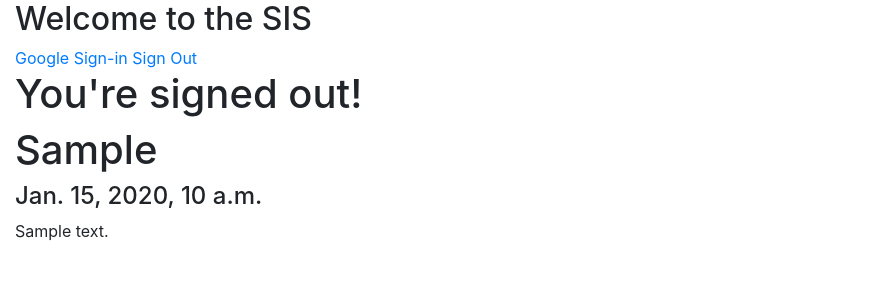
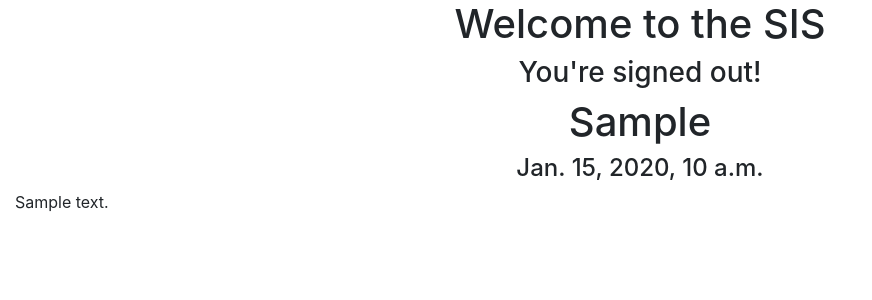
Before and after one commit to barackmaund1/django_student_information_system, a Django app: page / in a window 1280 px wide. Shown: the part 56-356 px from the top of the page, without its empty margins (0-872 px from the left). Run offline with Django 3.2, Linux system fonts and the light colour scheme; tables that the repository leaves empty hold one stand-in row (values such as "Sample post"); parts of the project's set-up code (start-up, migrations or seed data) failed here and were passed over; some libraries are stand-ins or nearby versions.

Commit message:
Create simple style.css for the home page, align content, tidy up page.

```diff
--- /dev/null
+++ b/SIS/home/static/home/style.css
@@ -0,0 +1,3 @@
+h1, h2, h3, h4 {
+    text-align: center;
+}
--- a/SIS/home/templates/home.html
+++ b/SIS/home/templates/home.html
@@ -1,17 +1,26 @@
 {% extends "base.html" %}
+{% load static %}
+
+{% block head %}
+    <link rel="stylesheet" type="text/css" href="{% static 'home/style.css' %}" />
+{% endblock %}
 
 {% block content %}
-<h2>Welcome to the SIS</h2>
-<a href="{% url "social:begin" "google-oauth2" %}?next={{request.get_full_path}}">Google Sign-in</a>
-<a href="{% url "home:logout" %}">Sign Out</a>
-
-{% if user.is_authenticated %}
-<h1>Hi, {{ user.first_name }}. You're signed in!</h1>
-<h2>You a member of {{ user_state }}</h2>
-{% else %}
-<h1>You're signed out!</h1>
-{% endif %}
-
+    <div class="row">
+        <div class="col-sm">
+            <h1>Welcome to the SIS</h1>
+        </div>
+    </div>
+    <div class="row">
+        <div class="col-sm">
+            {% if user.is_authenticated %}
+            <h3>Hi, {{ user.first_name }}. You're signed in!</h3>
+            <h4>You a member of {{ user_state }}</h4>
+            {% else %}
+            <h3>You're signed out!</h3>
+            {% endif %}
+        </div>
+    </div>
 <div id="announcements">
     {% for announcement in announcements %}
     <h1>{{ announcement.header }}</h1>
```
